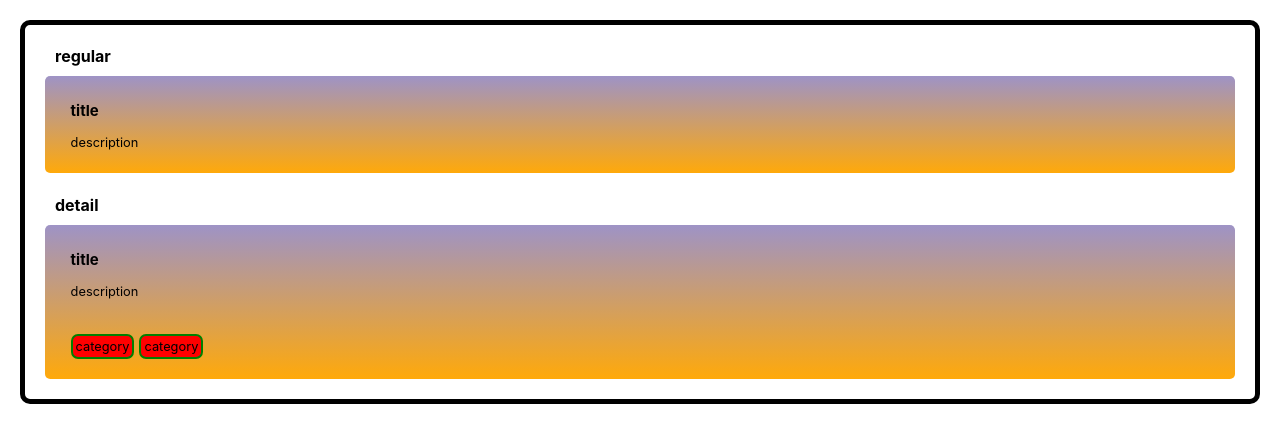
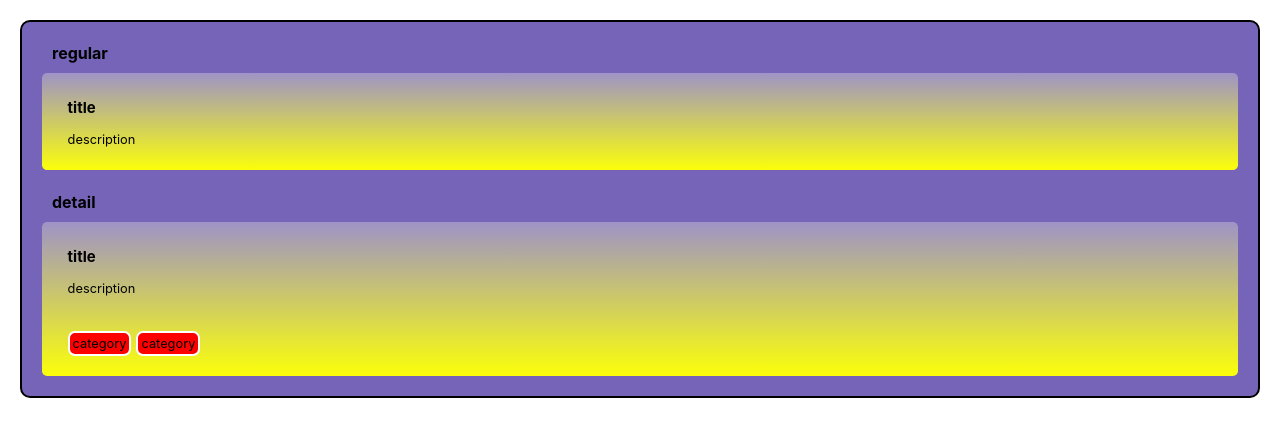
Before and after one commit to Samet91/React-stuff, a React (Vite) app: page /about in a window 1280 px wide. Shown: the top 442 px of the page. Built offline with nearby package versions, Linux system fonts and the light colour scheme.

Commit message:
Add stories for card and tags

```diff
--- a/src/app/components/Card/Card.tsx
+++ b/src/app/components/Card/Card.tsx
@@ -4,7 +4,7 @@ import Tags from '../Tags/Tags';
 
 export default function Card(): JSX.Element {
   return (
-
+    <div>
       <Div>
         <H4>regular</H4>
         <Section>
@@ -18,13 +18,13 @@ export default function Card(): JSX.Element {
           <Tags />
         </Section>
       </Div>
-
+    </div>
   );
 }
 
 const Section = styled.section`
   color: #000;
-  background: linear-gradient(180deg, #9e93c6, #ffa90a);
+  background: linear-gradient(180deg, #9e93c6, #fbff0a);
   font-size: 0.8em;
   padding: 0.8em 2em;
   border: none;
@@ -47,7 +47,8 @@ const H4 = styled.h4`
 `;
 
 const Div = styled.div`
-  border: solid 5px;
+  border: solid 2px;
   margin: 20px;
   border-radius: 10px;
+  background-color: #7664b9;
 `;
--- a/src/app/components/Tags/Tags.tsx
+++ b/src/app/components/Tags/Tags.tsx
@@ -5,11 +5,11 @@ export default function Card(): JSX.Element {
   return (
     <div>
       <Article>
-          <P>category</P>
-          <P>category</P>
+        <P>category</P>
+        <P>category</P>
       </Article>
     </div>
-  )
+  );
 }
 
 const Article = styled.span`
@@ -21,7 +21,7 @@ const Article = styled.span`
 const P = styled.section`
   color: #000;
   border: solid 2px;
-  border-color: green;
+  border-color: white;
   border-radius: 7px;
   margin: 5px 5px 10px 0;
   padding: 3px;
```
Also changed, not shown: 2 other files (tests, documents, lock files or other folders). Lines whose indentation alone changed are shown as unchanged.
